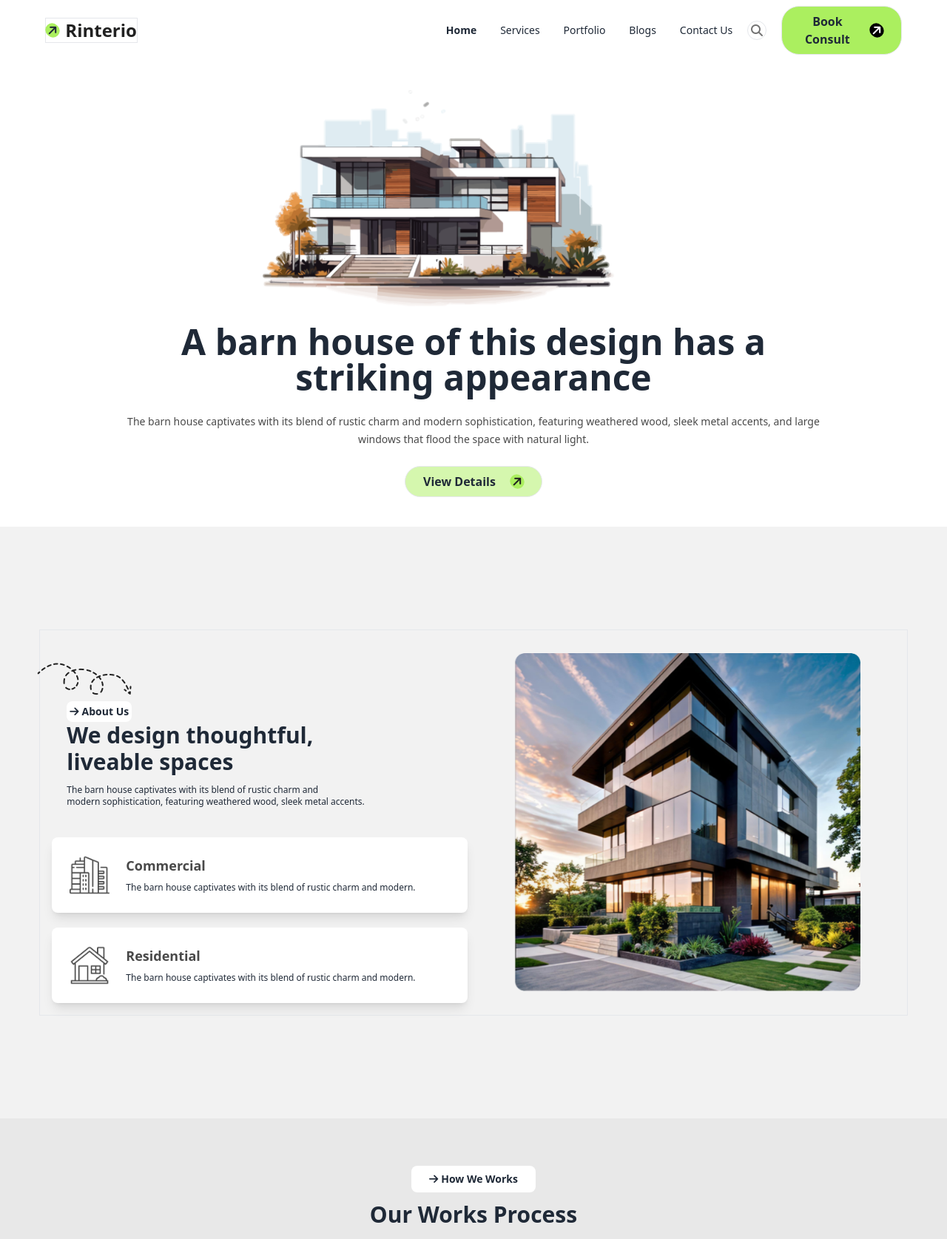
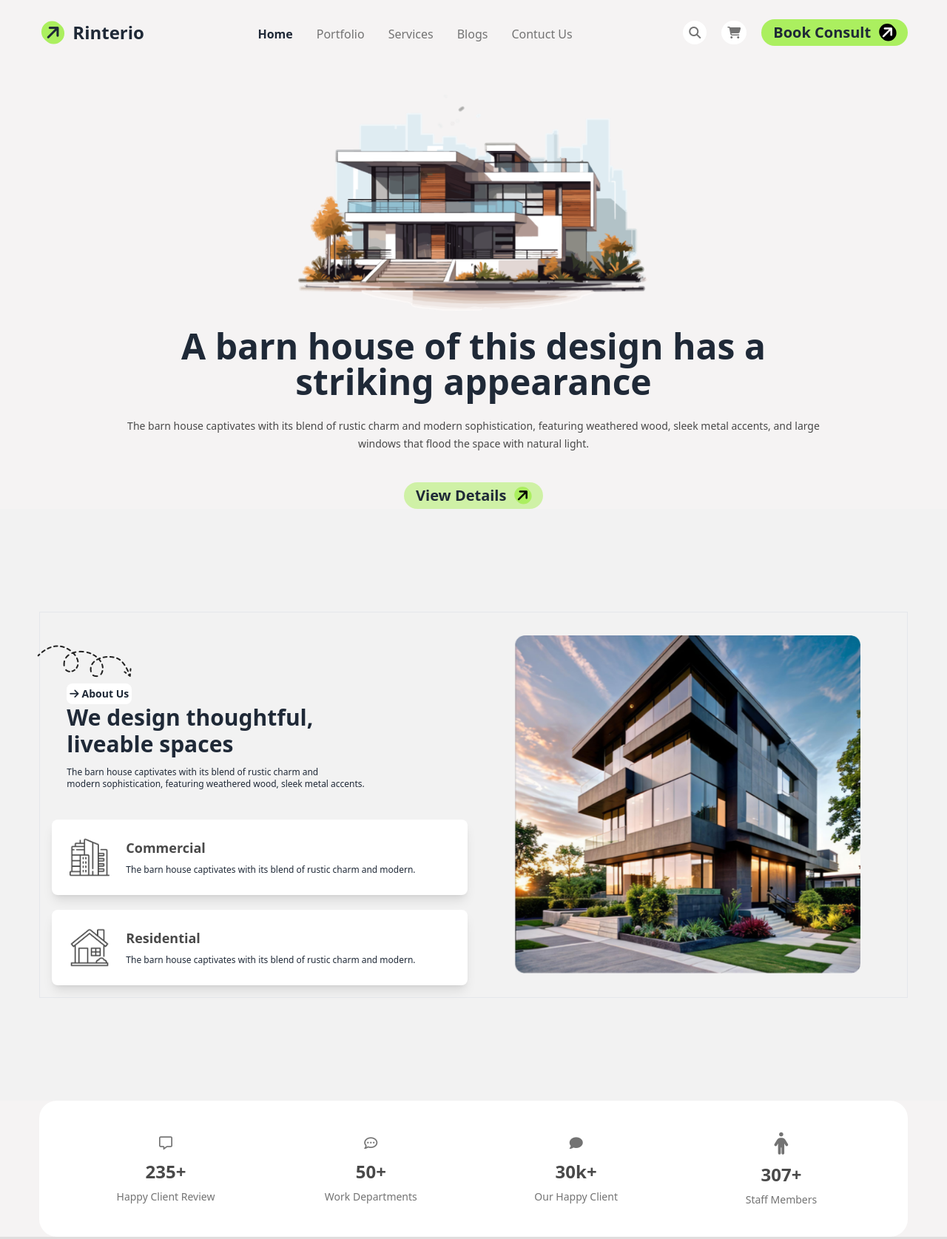
Before and after one commit to opar2043/dream-house-project, a plain HTML site: page index.html in a window 1280 px wide. Shown: the top 1675 px of the page at 74% size. Drawn offline with nearby package versions, Linux system fonts and the light colour scheme.

Commit message:
my Commit

```diff
--- a/index.html
+++ b/index.html
@@ -28,81 +28,76 @@
    <link href="https://cdn.jsdelivr.net/npm/daisyui@4.12.10/dist/full.min.css" rel="stylesheet" type="text/css" />
    <script src="https://cdn.tailwindcss.com"></script>
 </head>
-<body>
+<body class="bg-[#f5f3f3]">
 
-   <header class=" bg-gradient-to-r [#FFFFFF] ">
+   <header class=" bg-[#f5f3f3]">
     <div class="w-11/12 mx-auto">
-        <div class="navbar bg-base-100 flex">
-            <div class="navbar-start">
-              <div class="dropdown">
-                <div tabindex="0" role="button" class="btn btn-ghost lg:hidden">
-                  <svg
-                    xmlns="http://www.w3.org/2000/svg"
-                    class="h-5 w-5"
-                    fill="none"
-                    viewBox="0 0 24 24"
-                    stroke="currentColor">
-                    <path
-                      stroke-linecap="round"
-                      stroke-linejoin="round"
-                      stroke-width="2"
-                      d="M4 6h16M4 12h8m-8 6h16" />
-                  </svg>
-                </div>
-                <div class="flex justify-center items-center gap-2 border">
-                    <i class="fa-solid fa-arrow-right -rotate-45 bg-[#ABEF5F] rounded-full p-0.5"></i>
-                    <h2 class="text-2xl font-bold text-[#212121]">Rinterio</h2>
-                </div>
+      <div class="flex justify-between items-center py-5">
+          <div>
+                <button class="flex gap-3 text-2xl justify-center items-center font-bold rounded-full px-1 py-2 ">
+                  <i class="fa-solid fa-arrow-right -rotate-45 bg-[#ABEF5F] rounded-full p-1"></i>
+                  Rinterio
+                </button>
+          </div>
 
-              </div>
+          <div class="">
+                  <ul class="md:flex justify-between gap-6 pt-1 hidden">
+                     <li class="font-semibold hover:bg-slate-200 rounded p-1">Home</li>
+                     <li class="hover:bg-slate-200 rounded text-[#737373] p-1">Portfolio</li>
+                     <li class="hover:bg-slate-200 rounded text-[#737373] p-1">Services</li>
+                     <li class="hover:bg-slate-200 rounded text-[#737373] p-1">Blogs</li>
+                     <li class="hover:bg-slate-200 rounded text-[#737373] p-1">Contuct Us</li>
+                  </ul>
+          </div>
 
-            </div>
-            <div class="navbar-center hidden lg:flex ">
-              <ul class="menu menu-horizontal px-1">
-                <li><a class="text[#737373] font-bold">Home</a></li>
-                <li><a class="text[#737373] ">Services</a></li>
-                <li><a class="text[#737373] ">Portfolio</a></li>
-                <li><a class="text[#737373] ">Blogs</a></li>
-                <li><a class="text[#737373] ">Contact Us</a></li>
-              </ul>
-            </div>
-                <div class="hidden md:flex justify-center gap-5 align-middle w-1/5">
-                    <i class="fa-solid fa-magnifying-glass border rounded-full bg-white text-md p-1 text-[#737373]"></i>
-                    <button class="flex justify-center items-center gap-5 border bg-[#ABEF5F] rounded-3xl px-6 py-2 font-bold">
-                        Book Consult
-                    <i class="fa-solid fa-arrow-right -rotate-45  bg-black text-white rounded-full p-0.5 "></i>
-                    </button>
-                </div>
-
-        </div>
-
+          <div class="hidden lg:flex gap-5 justify-center items-center">
+            <a href="">
+            <i class="fa-solid fa-magnifying-glass text-[#737373] rounded-full p-2 bg-[#FFF] "></i>
+            </a>
+            <a href="">
+              <i class="fa-solid fa-cart-shopping text-[#737373] p-2 bg-[#FFF] rounded-full"></i>
+            </a>
+            <button class="flex gap-3 text-xl px-4 py-1 justify-center items-center font-bold bg-[#ABEF5F] rounded-full hover:bg-[#a1d663]">
+              Book Consult
+              <i class="fa-solid fa-arrow-right -rotate-45 bg-black rounded-full p-0.5 text-white"></i>
+            </button>
+          </div>
+          <div class="p-2 bg-[#FFF] rounded-full text-center bottom-2 md:hidden">
+            <i class="fa-solid fa-bars text-[#737373] font-semibold text-xl"></i>
+          </div>
+      </div>
 
         <div class="flex flex-col text-center justify-center items-center gap-6 py-10">
-            <div>
-                <img src="assets/banner.png" class="w-5/6">
+            <div class="r">
+                <img src="assets/banner.png" class="w-5/6 mx-auto">
             </div>
-            <div class="flex flex-col gap-6">
+            <div class=" flex flex-col gap-6">
                 <h2 class="lg:text-5xl md-text-4xl text-2xl font-extrabold leading-10 ">A barn house of this design has a <br> striking appearance</h2>
                 <p class="w-full md:w-5/6 text-center mx-auto text-[#494949] text-sm leading-6">The barn house captivates with its blend of rustic charm and modern sophistication, featuring weathered wood, sleek metal accents, and large windows that flood the space with natural light.</p>
             </div>
-            <div >
-            <button class="flex justify-center items-center gap-5 border bg-[#ABEF5F80]  rounded-3xl px-6 py-2 font-bold ">
-                    View Details
-                <i class="fa-solid fa-arrow-right -rotate-45  bg-[#ABEF5F] text-[#212121] rounded-full p-0.5 "></i>
-                </button>
-            </div>
+
+        </div>
+        <div class=" flex justify-center">
+          <button class="flex gap-3 text-xl px-4 py-1 justify-center items-center font-bold bg-[#acef5f83] rounded-full hover:bg-[#c1ec8f]">
+            View Details
+            <i class="fa-solid fa-arrow-right -rotate-45 bg-[#ABEF5F] text-black rounded-full p-0.5 "></i>
+          </button>
         </div>
     </div>
-
-
    </header>
-
+          <!-- Hero Area -->
    <div class="hero bg-base-200 min-h-screen">
     <div class="hero-content md:w-11/12 mx-auto flex-col lg:flex-row-reverse lg:justify-between border">
 
-      <div class="w-full lg:w-[50%]">
+      <div class="w-full lg:w-[50%] ">
         <img src="assets/Rectangle.png"  class="w-5/6 rounded-lg shadow-2x mx-auto">
       </div>
+
+      <!-- social area-========== -->
+
+
+
+      <!-- concept area============================ -->
 
         <div class="grid grid-cols-1 gap-5 text-center md:text-left w-full lg:w-[50%]">
           <div class="p-5 text-center lg:text-left">
@@ -141,6 +136,38 @@
      </div>
     </div>
 
+    <div class="w-11/12 mx-auto bg-white rounded-3xl p-8">
+
+      <div class="grid grid-cols-1 md:grid-cols-2 lg:grid-cols-4 justify-center items-center">
+        <div class="flex flex-col gap-2 justify-center text-[#737373] py-2 px-3 text-center">
+          <i class="fa-regular fa-message text-lg "></i>
+          <h2 class="text-2xl font-bold text-[#494949]">235+</h2>
+          <p class="text-sm">Happy Client Review</p>
+        </div>
+
+        <div class="flex flex-col gap-2 justify-center text-[#737373] py-2 px-3 text-center">
+          <i class="fa-regular fa-comment-dots text-lg"></i>
+          <h2 class="text-2xl font-bold text-[#494949]">50+</h2>
+          <p class="text-sm">Work Departments</p>
+        </div>
+
+        <div class="flex flex-col gap-2 justify-center text-[#737373] py-2 px-3 text-center">
+          <i class="fa-solid fa-comment text-lg"></i>
+          <h2 class="text-2xl font-bold text-[#494949]">30k+</h2>
+          <p class="text-sm">Our Happy Client</p>
+        </div>
+
+        <div class="flex flex-col gap-2 justify-center text-[#737373] py-2 px-3 text-center">
+          <i class="fa-solid fa-person text-3xl"></i>
+          <h2 class="text-2xl font-bold text-[#494949]">307+</h2>
+          <p class="text-sm">Staff Members</p>
+        </div>
+
+      </div>
+
+    </div>
+
+    <!--  -->
     <div class="bg-[rgba(30,30,30,0.1)]">
       <div class="w-11/12 mx-auto py-6 md:py-16  md:px-6">
         <div class="flex flex-col justify-center items-center gap-3">
@@ -153,7 +180,7 @@
 
         <div class="grid grid-cols-1 lg:grid-cols-4 md:grid-cols-2 gap-5 py-7">
 
-          <div class="flex flex-col gap-3 md:p-4 bg-[#E7C1D3] rounded-lg shadow-md text-left">
+          <div class="flex flex-col gap-3 p-4 bg-[#E7C1D3] rounded-lg shadow-md text-left">
             <div>
               <img src="assets/concept.png" class="">
             </div>
@@ -231,7 +258,6 @@
    </div>
 
   <!-- card section -->
-
   <div class="bg-[rgba(30,30,30,0.1)]">
     <div class="w-11/12 mx-auto border py-6 md:py-16 px-2 md:px-6">
       <div class="flex flex-col justify-center items-center gap-3">
@@ -278,6 +304,38 @@
   </div>
 
   <!-- input section -->
+   <div class="lg:w-5/6 w-11/12 mx-auto lg:p-9 px-2 py-8">
+    <div class="flex flex-col justify-center items-center gap-3">
+      <div class="">
+        <button class="py-2 px-6 text-sm flex gap-1 items-center bg-[#ABEF5F33] hover:bg-green-200 rounded-2xl font-semibold"><i class="fa-solid fa-arrow-right"></i>Lets Contuct</button>
+      </div>
+      <h2 class="lg:text-3xl md:text-2xl text-xl font-bold pb-3 ">Let’s Discuss Next Project</h2>
+      <p class="text-sm text-center">The barn house captivates with its blend of rustic charm and modern sophistication, <br> featuring weathered wood, sleek metal accents.</p>
+    </div>
+
+    <div class=" grid grid-cols-1 lg:grid-cols-2 lg:grid-rows-6 grid-rows-8 gap-3
+      lg:mx-auto py-6">
+      <div >
+        <input type="text" placeholder="Frist Name" class=" p-3 bg-white rounded-2xl text-sm shadow outline-0 w-full ">
+      </div>
+      <div >
+        <input type="text" placeholder="Last Name" class=" p-3 bg-white rounded-2xl text-sm shadow outline-0 w-full">
+      </div>
+     <div  >
+      <input type="number" placeholder="Phone Number" class=" p-3 bg-white rounded-2xl text-sm shadow outline-0 w-full">
+     </div>
+      <div  >
+        <input type="email" placeholder="Email" class="p-3 bg-white rounded-2xl text-sm shadow outline-0 w-full">
+      </div>
+    <div class="col-span-2 row-span-3">
+      <textarea name="text" id="" placeholder="Write Your Message Here" class="p-4 bg-white rounded-2xl text-sm h-full  outline-0 shadow w-full"></textarea>
+    </div>
+      <div class="col-span-2 text-center">
+        <button class="py-3 px-6 flex gap-1 items-center bg-[#ABEF5F] hover:bg-green-200 rounded-2xl font-bold mx-auto w-full justify-center"><i class="fa-solid fa-arrow-right bg-black text-white p-0.5 rounded-full -rotate-45"></i>Send Mail</button>
+      </div>
+    </div>
+
+   </div>
 
   <!-- footer section -->
    <footer class="bg-[#1C1C1C] w-full p-10">
```
